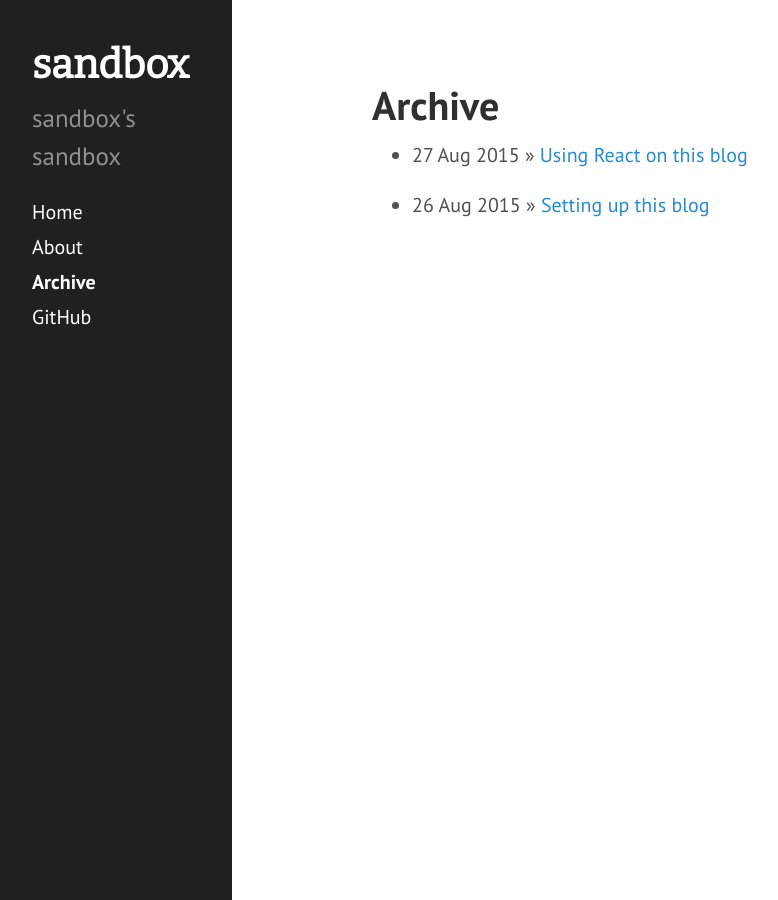
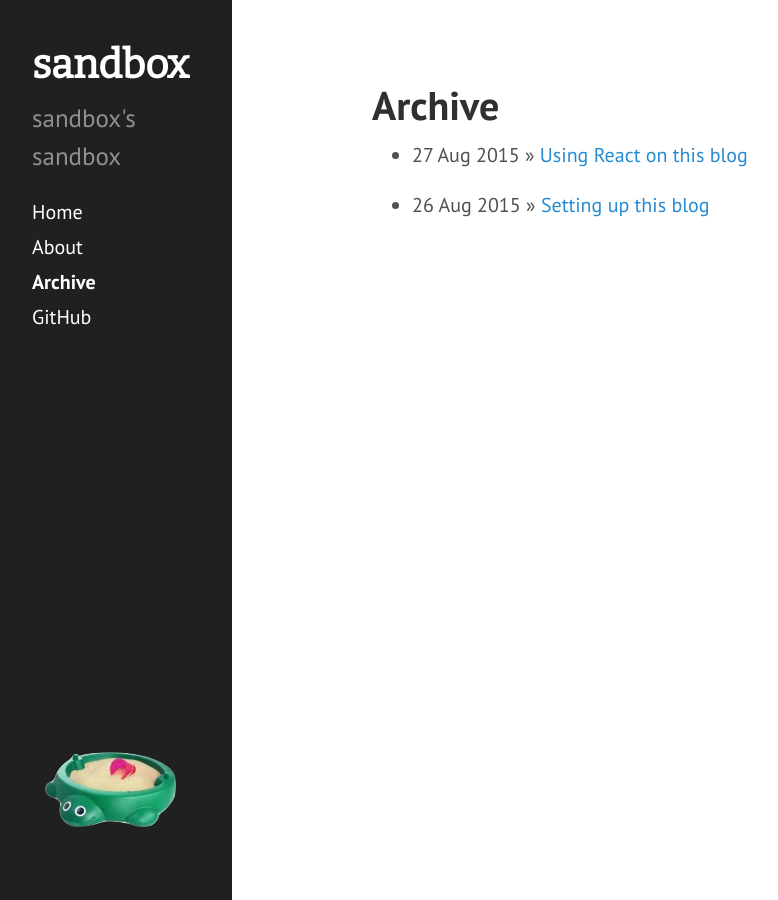
Before and after one commit to sandbox/sandbox.github.com, a Jekyll site: the page built from archive.md, in a window 1280 px wide. Shown: the whole page, without its empty margins (8-786 px from the left). Built offline with Jekyll 4.4.1, drawn with Linux system fonts in a browser that asks for light colours; a script that is not in the unit is left out.

Commit message:
adding the sandbox image to bottom of sidebar

```diff
--- a/_includes/sidebar.html
+++ b/_includes/sidebar.html
@@ -29,4 +29,7 @@
       <a class="sidebar-nav-item" href="{{ site.github.url }}">GitHub</a>
     </nav>
   </div>
+  <div class="container sidebar-sticky-bottom">
+    <img src="/public/images/sandbox.png">
+  </div>
 </div>
--- a/public/css/hyde.css
+++ b/public/css/hyde.css
@@ -105,9 +105,21 @@
  * contents to the bottom of the sidebar in tablets and up.
  */
 
+.sidebar-sticky-bottom img{
+  margin-left: auto;
+  margin-right: auto;
+}
+
 @media (min-width: 48em) {
   .sidebar-sticky {
     position: absolute;
+    right:  1rem;
+    left:   1rem;
+  }
+
+  .sidebar-sticky-bottom {
+    position: absolute;
+    bottom: 1rem;
     right:  1rem;
     left:   1rem;
   }
```
Also changed, not shown: public/images/sandbox.png (added).
